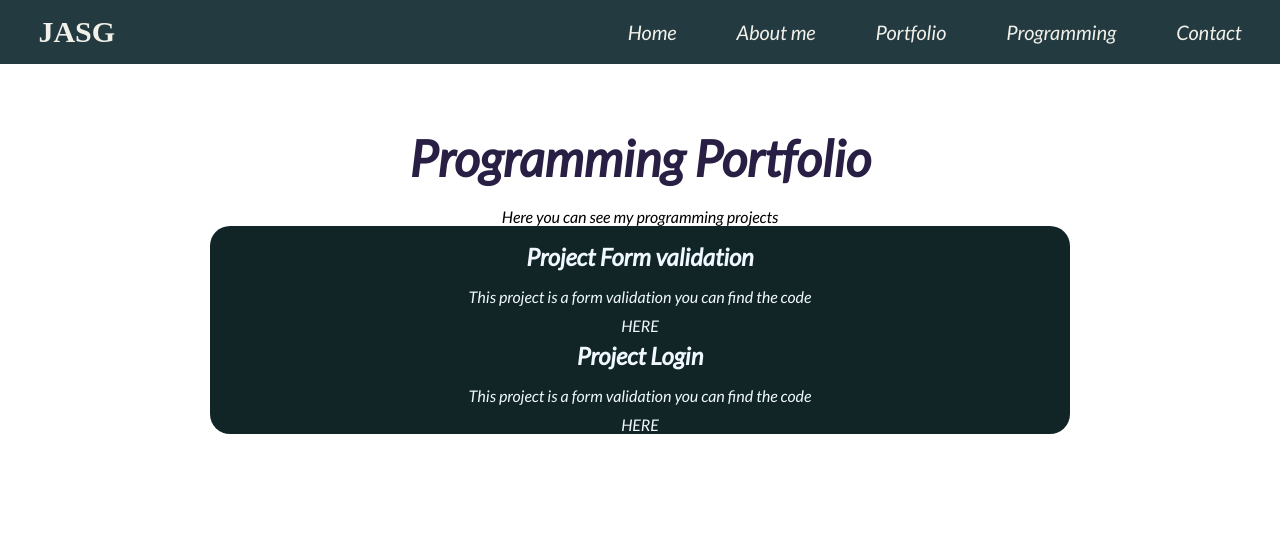
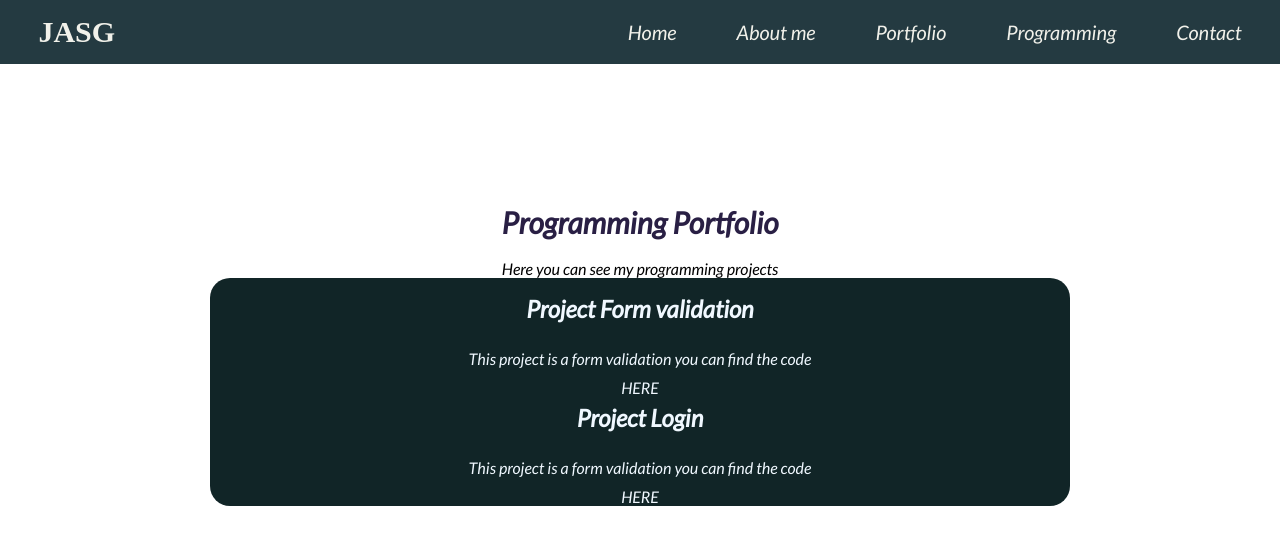
Before and after one commit to jasgidp/jasgidp.github.io, a plain HTML site: page programming.html in a window 1280 px wide. Drawn offline with Linux system fonts and the light colour scheme.

Commit message:
style adjustments

```diff
--- a/main.css
+++ b/main.css
@@ -14,7 +14,7 @@
 }
 h1{
     color: #291f44;
-    font-size: 50px;
+    font-size: 30px;
     font-weight: 800;
 }
 
@@ -268,7 +268,7 @@ h2 {
 .description-project{
     color: aliceblue;
     transition: all .5s ease;
-    padding-bottom: 10px;
+    padding: 10px;
 }
 a{
     color: aliceblue;
```
Also changed, not shown: programming.html (+2 -1 lines).
